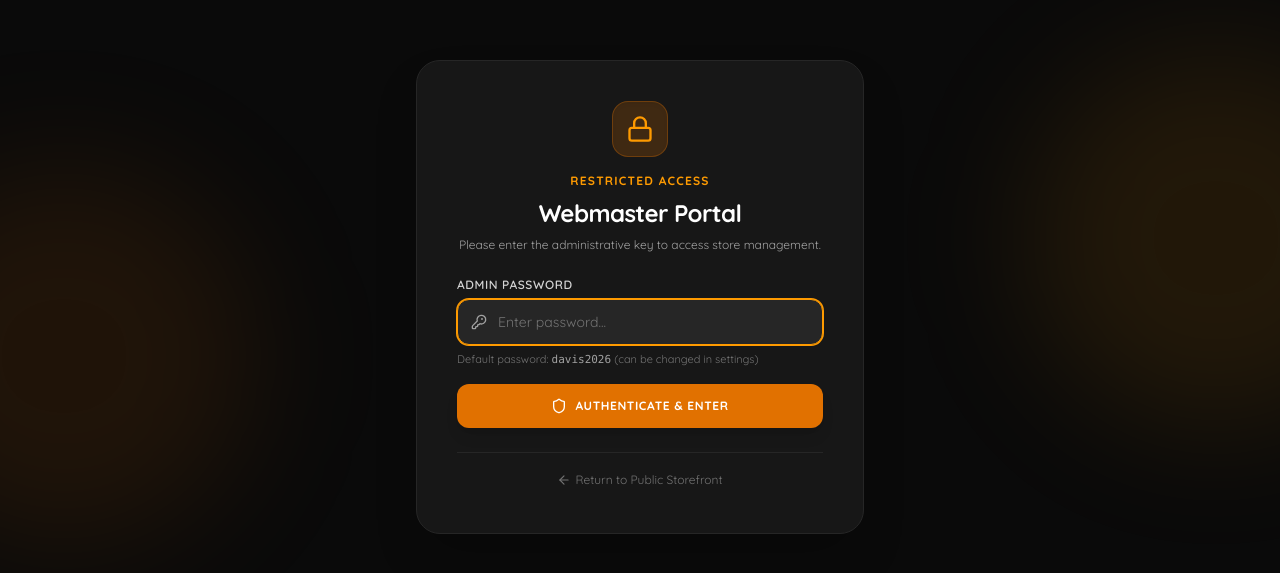
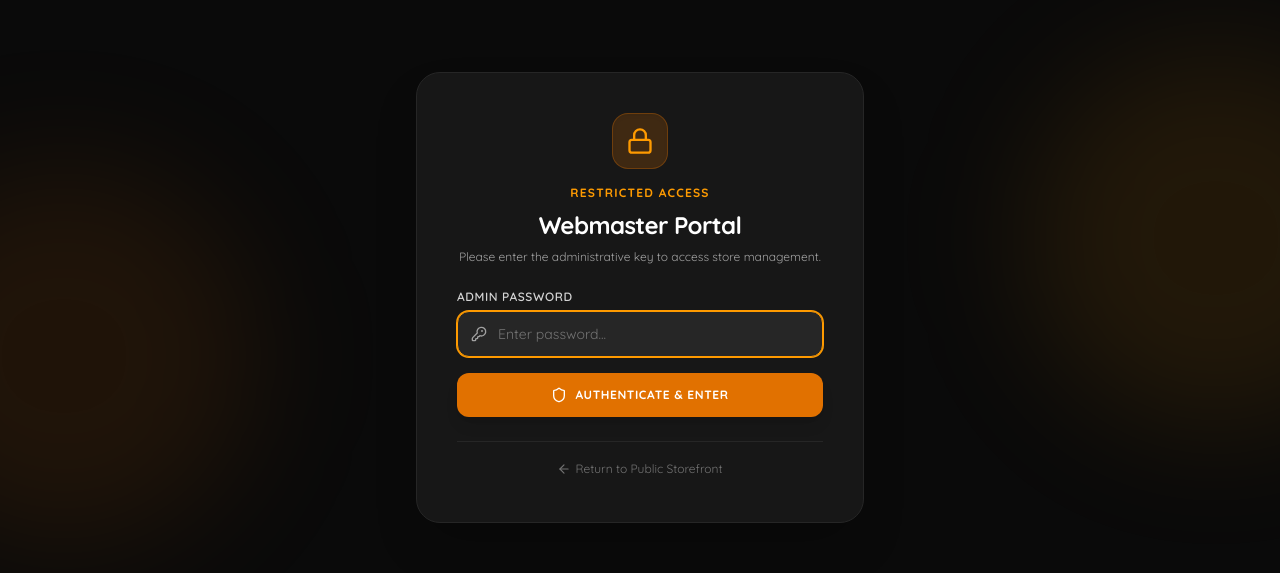
Before and after one commit to altunomer/davisfurniturewholesale, a Next.js app: page /welcome-webmaster in a window 1280 px wide. Shown: the part 103-676 px from the top of the page. Built offline with nearby package versions, Linux system fonts and the light colour scheme; no server answers.

Commit message:
sec: update admin password to custom secret and remove default password notices

```diff
--- a/src/components/admin/AdminLoginPage.tsx
+++ b/src/components/admin/AdminLoginPage.tsx
@@ -55,7 +55,7 @@ export const AdminLoginPage: React.FC = () => {
         {error && (
           <div className="p-3.5 bg-rose-950/80 border border-rose-500/50 rounded-xl text-rose-300 text-xs flex items-center space-x-2 animate-in fade-in duration-200">
             <AlertCircle className="w-4 h-4 flex-shrink-0 text-rose-400" />
-            <span>Invalid password. (Default key: <strong>davis2026</strong>)</span>
+            <span>Invalid administrative key. Please try again.</span>
           </div>
         )}
 
@@ -79,9 +79,6 @@ export const AdminLoginPage: React.FC = () => {
               />
               <KeyRound className="w-4 h-4 text-neutral-400 absolute left-3.5 top-1/2 -translate-y-1/2" />
             </div>
-            <p className="text-[11px] text-neutral-500 mt-1.5">
-              Default password: <code className="text-neutral-400 font-mono">davis2026</code> (can be changed in settings)
-            </p>
           </div>
 
           <button
--- a/src/context/ProductContext.tsx
+++ b/src/context/ProductContext.tsx
@@ -321,7 +321,7 @@ export const ProductProvider: React.FC<{ children: React.ReactNode }> = ({ child
 
   // Auth functions
   const login = (password: string): boolean => {
-    const savedPass = (typeof window !== 'undefined' ? localStorage.getItem(PASSWORD_KEY) : null) || 'davis2026';
+    const savedPass = (typeof window !== 'undefined' ? localStorage.getItem(PASSWORD_KEY) : null) || 'LetmeGetin010203*';
     if (password === savedPass) {
       setIsAuthenticated(true);
       if (typeof window !== 'undefined') {
--- a/worker/index.js
+++ b/worker/index.js
@@ -125,7 +125,7 @@ export default {
         if (request.method === 'POST') {
           try {
             const { password, currentPassword } = await request.json();
-            const savedPass = (await env.DAVIS_STORAGE.get('admin_password')) || 'davis2026';
+            const savedPass = (await env.DAVIS_STORAGE.get('admin_password')) || 'LetmeGetin010203*';
             if (currentPassword && currentPassword !== savedPass) {
               return new Response(JSON.stringify({ error: 'Current password incorrect' }), {
                 status: 401,
@@ -152,7 +152,7 @@ export default {
         if (request.method === 'POST') {
           try {
             const { password } = await request.json();
-            const savedPass = (await env.DAVIS_STORAGE.get('admin_password')) || 'davis2026';
+            const savedPass = (await env.DAVIS_STORAGE.get('admin_password')) || 'LetmeGetin010203*';
             if (password === savedPass) {
               return new Response(JSON.stringify({ success: true }), {
                 headers: { 'Content-Type': 'application/json', ...corsHeaders },
```
